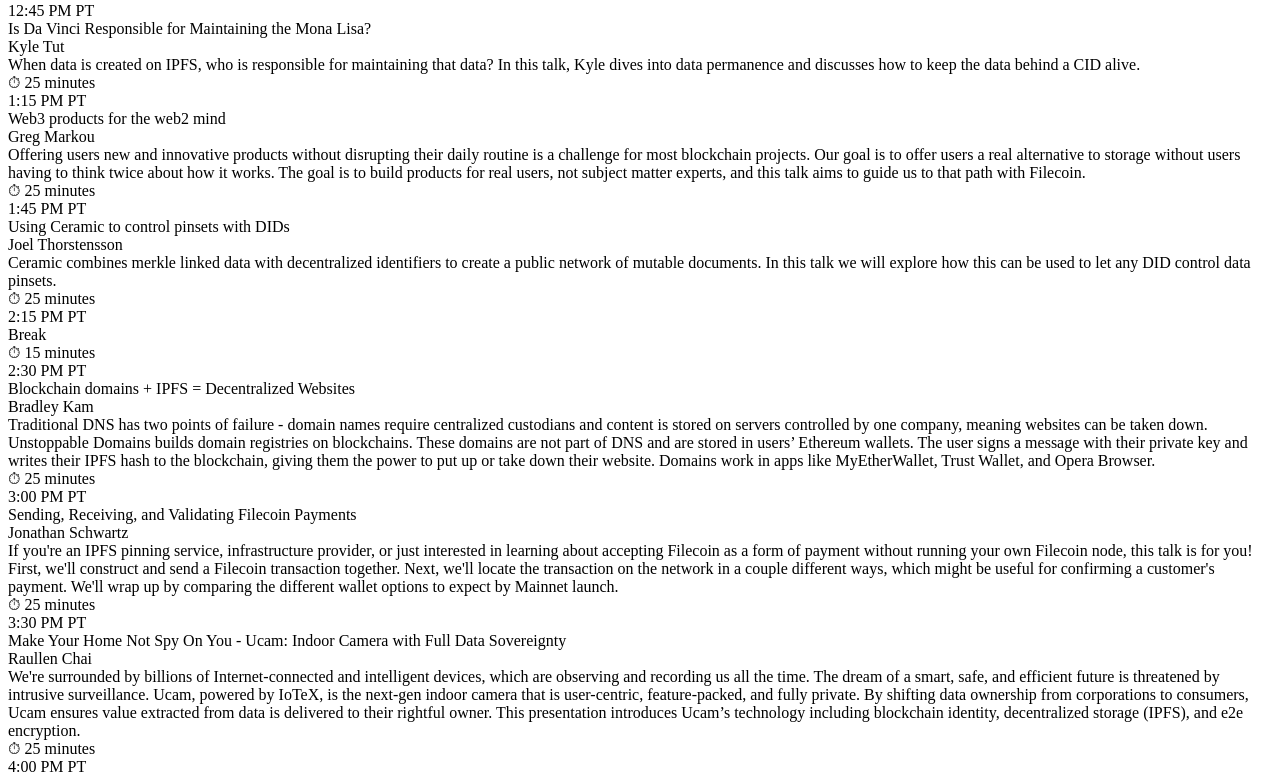
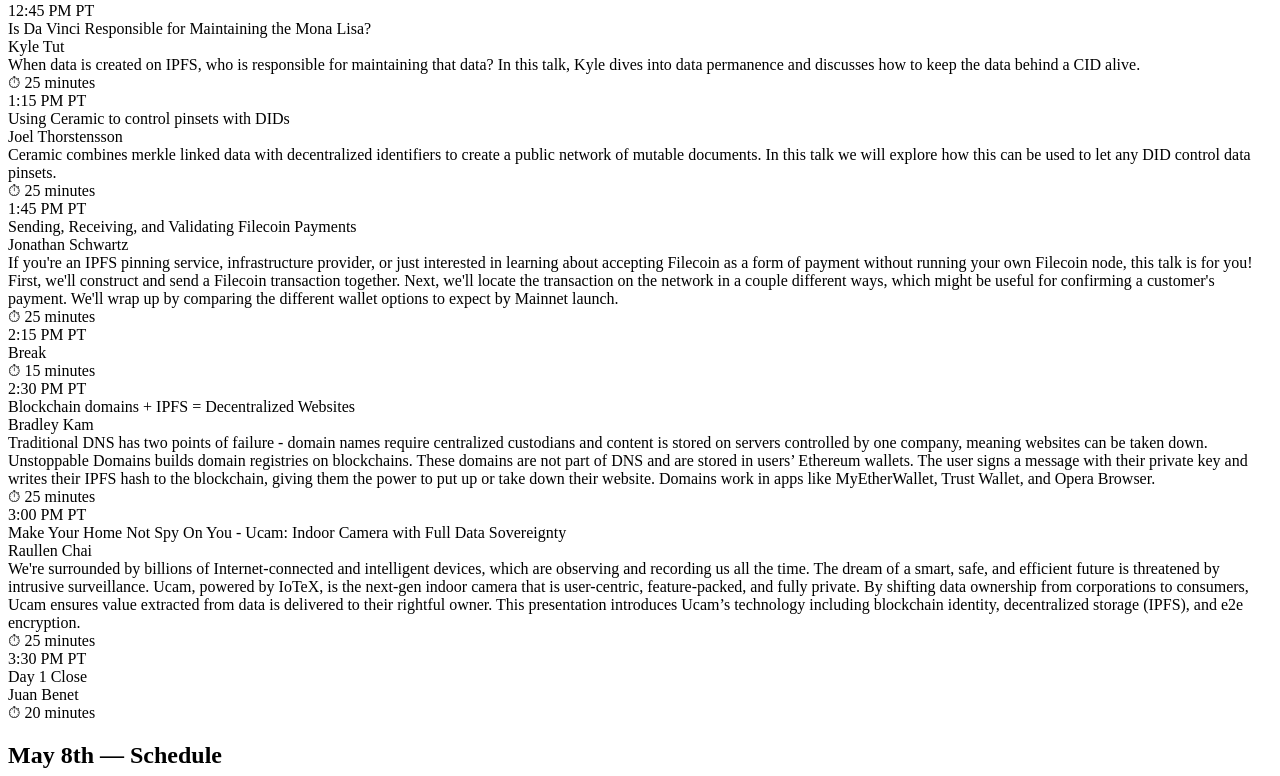
Before and after one commit to protocol/ipfs-summit-website, a Next.js app: page / in a window 1280 px wide. Shown: the part 995-1771 px from the top of the page. Built offline with nearby package versions, Linux system fonts and the light colour scheme; grey boxes are pictures that could not be loaded; what react-emotion would draw is missing.

Commit message:
Adjust for speaker dropout

```diff
--- a/common/fixtures.js
+++ b/common/fixtures.js
@@ -199,19 +199,19 @@
   },
   {
     time: "1:15 PM PT",
-    name: "Web3 products for the web2 mind",
-    value:
-      "Offering users new and innovative products without disrupting their daily routine is a challenge for most blockchain projects. Our goal is to offer users a real alternative to storage without users having to think twice about how it works. The goal is to build products for real users, not subject matter experts, and this talk aims to guide us to that path with Filecoin.",
-    duration: 25,
-    presenters: [Presenters["greg-markou"]],
-  },
-  {
-    time: "1:45 PM PT",
     name: "Using Ceramic to control pinsets with DIDs",
     value:
       "Ceramic combines merkle linked data with decentralized identifiers to create a public network of mutable documents. In this talk we will explore how this can be used to let any DID control data pinsets.",
     duration: 25,
     presenters: [Presenters["joel-thorstensson"]],
+  },
+  {
+    time: "1:45 PM PT",
+    name: "Sending, Receiving, and Validating Filecoin Payments",
+    value:
+      "If you're an IPFS pinning service, infrastructure provider, or just interested in learning about accepting Filecoin as a form of payment without running your own Filecoin node, this talk is for you! First, we'll construct and send a Filecoin transaction together. Next, we'll locate the transaction on the network in a couple different ways, which might be useful for confirming a customer's payment. We'll wrap up by comparing the different wallet options to expect by Mainnet launch.",
+    duration: 25,
+    presenters: [Presenters["jonathan-schwartz"]],
   },
   {
     time: "2:15 PM PT",
@@ -230,14 +230,6 @@
   },
   {
     time: "3:00 PM PT",
-    name: "Sending, Receiving, and Validating Filecoin Payments",
-    value:
-      "If you're an IPFS pinning service, infrastructure provider, or just interested in learning about accepting Filecoin as a form of payment without running your own Filecoin node, this talk is for you! First, we'll construct and send a Filecoin transaction together. Next, we'll locate the transaction on the network in a couple different ways, which might be useful for confirming a customer's payment. We'll wrap up by comparing the different wallet options to expect by Mainnet launch.",
-    duration: 25,
-    presenters: [Presenters["jonathan-schwartz"]],
-  },
-  {
-    time: "3:30 PM PT",
     name: "Make Your Home Not Spy On You - Ucam: Indoor Camera with Full Data Sovereignty",
     value:
       "We're surrounded by billions of Internet-connected and intelligent devices, which are observing and recording us all the time. The dream of a smart, safe, and efficient future is threatened by intrusive surveillance. Ucam, powered by IoTeX, is the next-gen indoor camera that is user-centric, feature-packed, and fully private. By shifting data ownership from corporations to consumers, Ucam ensures value extracted from data is delivered to their rightful owner. This presentation introduces Ucam’s technology including blockchain identity, decentralized storage (IPFS), and e2e encryption.",
@@ -245,7 +237,7 @@
     presenters: [Presenters["raullen-chai"]],
   },
   {
-    time: "4:00 PM PT",
+    time: "3:30 PM PT",
     name: "Day 1 Close",
     value: null,
     duration: 20,
```
